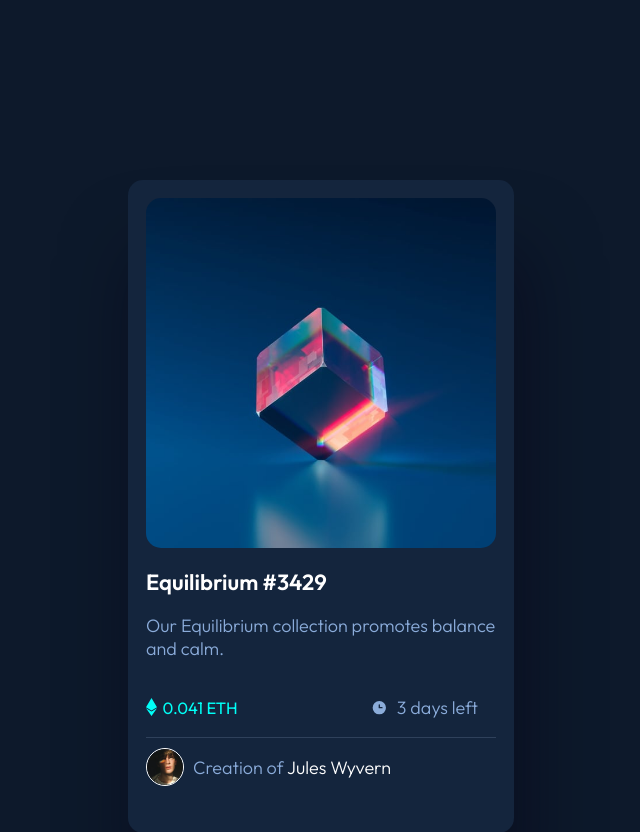
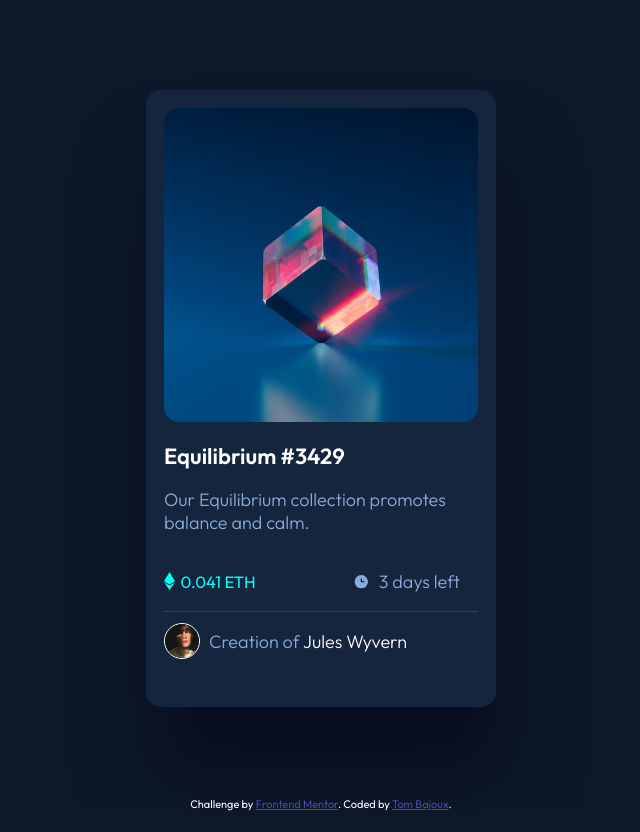
Before and after one commit to Tom-Baj/NFT-preview-card, a plain HTML site: page index.html in a window 1280 px wide. Shown: the top 832 px of the page, without its empty margins (319-959 px from the left). After the commit the page ends 811 px from the top, so only its background shows below. Drawn offline with Linux system fonts and the light colour scheme.

Commit message:
update css

```diff
--- a/style.css
+++ b/style.css
@@ -7,10 +7,15 @@
   --color-white: hsl(0, 0%, 100%);
 }
 
+* {
+  box-sizing: border-box;
+}
+
 body {
   background-color: var(--color-very-dark-blue-main);
+  margin: 0;
+  padding: 0;
 
-  margin: 0;
   font-size: 18px;
   font-family: "Outfit", sans-serif;
 }
@@ -46,7 +51,7 @@ span {
   background-color: var(--color-very-dark-blue-card);
   border-radius: 15px;
   padding: 1em;
-  margin: 10em;
+  margin: 5em 0;
   box-shadow: 0.5em 4em 4em hsla(246, 76%, 5%, 0.5);
   max-width: 350px;
 }
```
